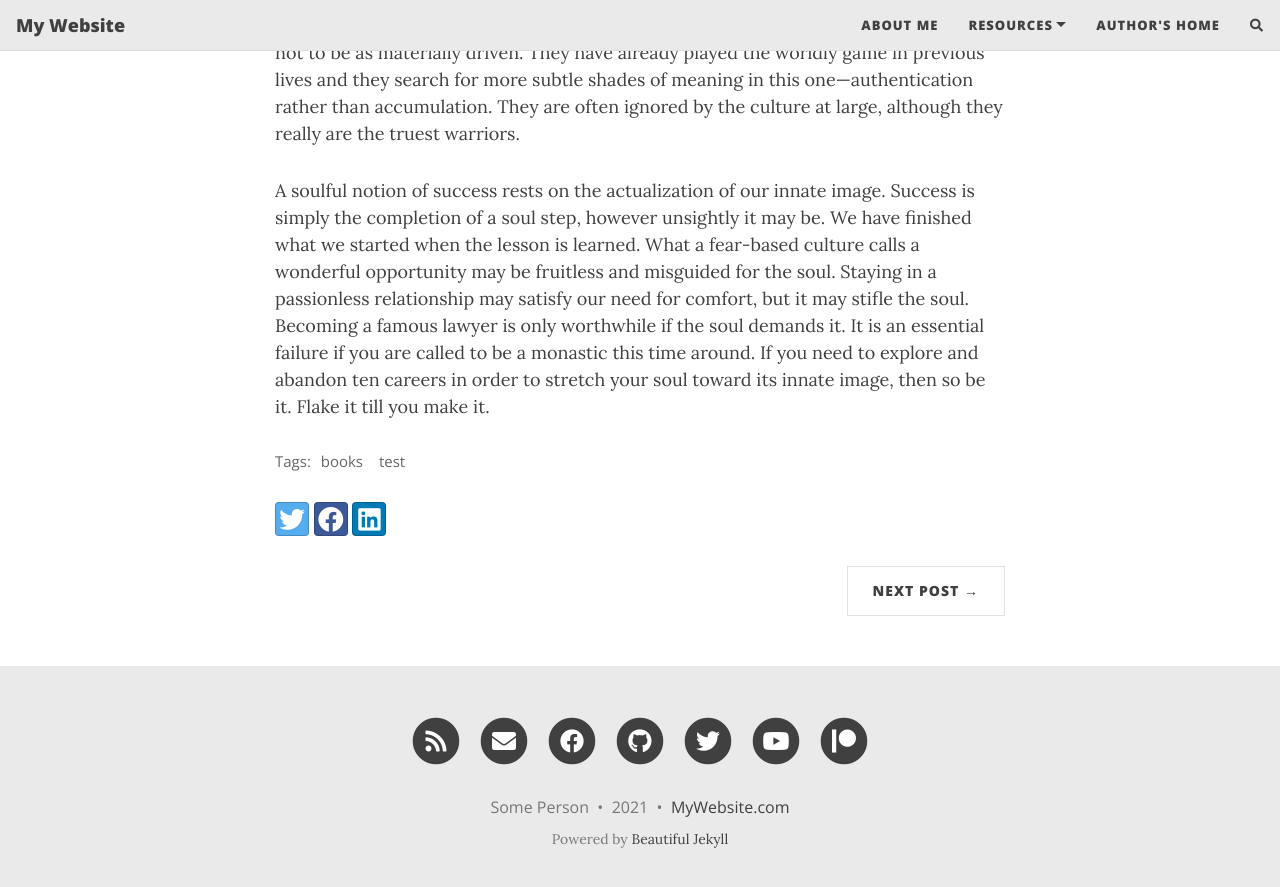
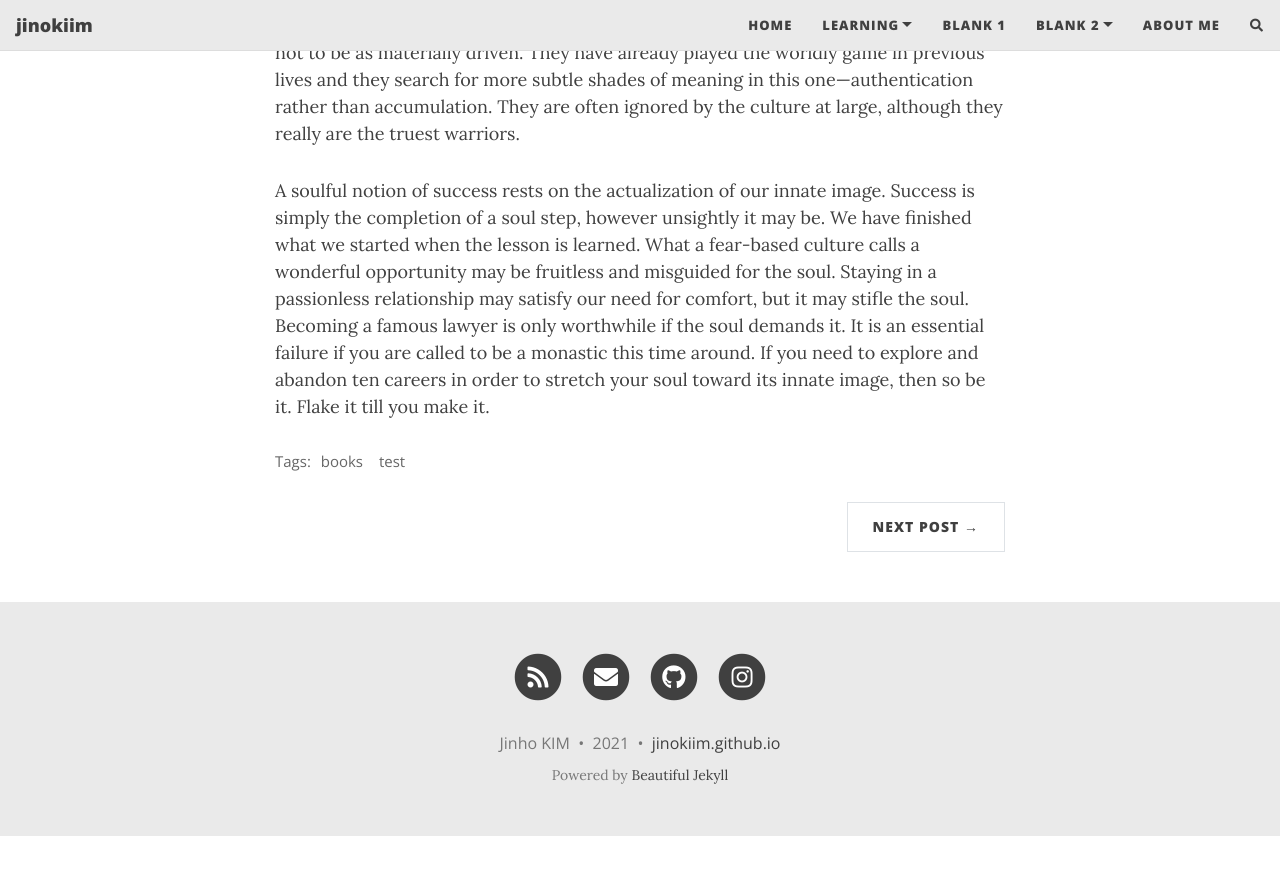
Before and after one commit to jinokiim/jinokiim.github.io, a Jekyll site: the page built from _posts/2020-02-26-flake-it-till-you-make-it.md, in a window 1280 px wide and 900 px high, scrolled down 1085 px. Shown: the top 887 px of the window. Built offline with Jekyll 4.4.1, drawn with Linux system fonts in a browser that asks for light colours; nearby versions of some CDN libraries; comment, search, counter and statistics services are not loaded; after the commit the page ends 1921 px from its top, so only the background shows below that.

Commit message:
Update _config.yml

```diff
--- a/_config.yml
+++ b/_config.yml
@@ -6,25 +6,30 @@
 # --- Required options --- #
 
 # Name of website
-title: My Website
+title: jinokiim
 
 # Your name to show in the footer
-author: Some Person
+author: Jinho KIM
 
 # --- List of links in the navigation bar --- #
 
 navbar-links:
-  About Me: "aboutme"
-  Resources:
+  home: "/"
+  learning:
+    - Python: "post_python"
+    - MySQL: ""
+    - OpenCV: "post_opencv"
+  blank 1: ""
+  blank 2:
     - Beautiful Jekyll: "https://beautifuljekyll.com"
     - Learn markdown: "https://www.markdowntutorial.com/"
-  Author's home: "https://deanattali.com"
+  about me: "aboutme"
 
 # --- Logo --- #
 
 # Image to show in the navigation bar - works best with a square image
 # Remove this parameter if you don't want an image in the navbar
-avatar: "/assets/img/avatar-icon.png"
+avatar: "/assets/img/jinokiim-icon.jpeg"
 
 # By default, the image is cut into a circle. You can disable this behaviour by setting 'round-avatar: false'
 round-avatar: true
@@ -39,19 +44,19 @@ round-avatar: true
 # Select the social network links that you want to show in the footer.
 # Uncomment the links you want to show and add your information to each one.
 social-network-links:
-  email: "someone@example.com"
-  facebook: deanattali
-  github: daattali
-  twitter: daattali
-  patreon: DeanAttali
-  youtube: c/daattali
+  email: "wlsghrla94@google.com"
+  #facebook: deanattali
+  github: jinokiim
+  #twitter: daattali
+  #patreon: DeanAttali
+  #youtube: c/daattali
 #  medium: yourname
 #  reddit: yourname
 #  linkedin: daattali
 #  xing: yourname
 #  stackoverflow: "3943160/daattali"
 #  snapchat: deanat78
-#  instagram: deanat78
+  instagram: jinokiim
 #  spotify: yourname
 #  telephone: +14159998888
 #  steam: deanat78
@@ -63,6 +68,7 @@ social-network-links:
 #  ORCID: your ORCID ID
 #  google-scholar: your google scholar
 
+
 # If you want to show a link to an RSS in the footer, add the site description here.
 # If you don't want to show an RSS link, remove the following line.
 rss-description: This website is a virtual proof that I'm awesome
@@ -71,14 +77,14 @@ rss-description: This website is a virtual proof that I'm awesome
 
 # Select which social network share links to show in posts
 share-links-active:
-  twitter: true
-  facebook: true
-  linkedin: true
+  twitter: false
+  facebook: false
+  linkedin: false
   vk: false
 
 # How to display the link to your website in the footer
 # Remove this if you don't want a link in the footer
-url-pretty: "MyWebsite.com"
+url-pretty: "jinokiim.github.io"
 
 # Excerpt word length - Truncate the excerpt of each post on the feed page to the specified number of words
 excerpt_length: 50
@@ -193,7 +199,7 @@ date_format: "%B %-d, %Y"
 # --- You don't need to touch anything below here (but you can if you want) --- #
 
 # Output options (more information on Jekyll's site)
-timezone: "America/Toronto"
+timezone: "Asia/Seoul"
 markdown: kramdown
 highlighter: rouge
 permalink: /:year-:month-:day-:title/
```
